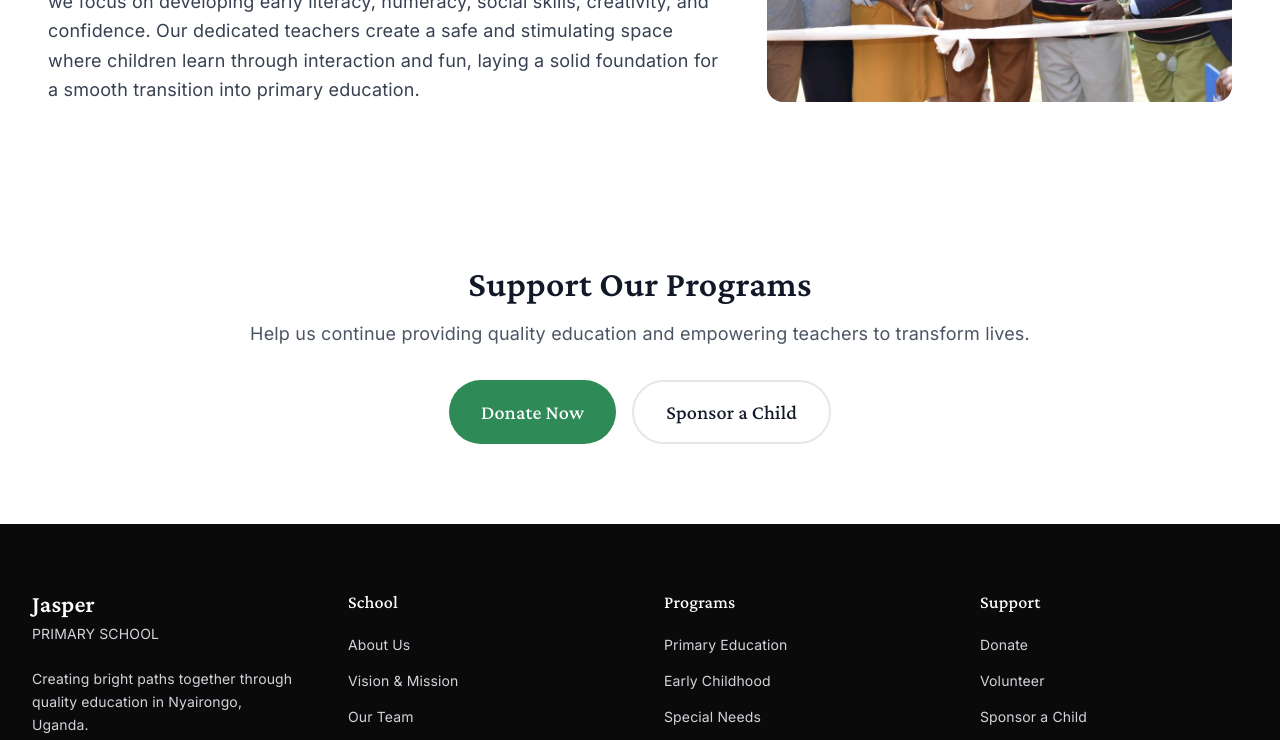
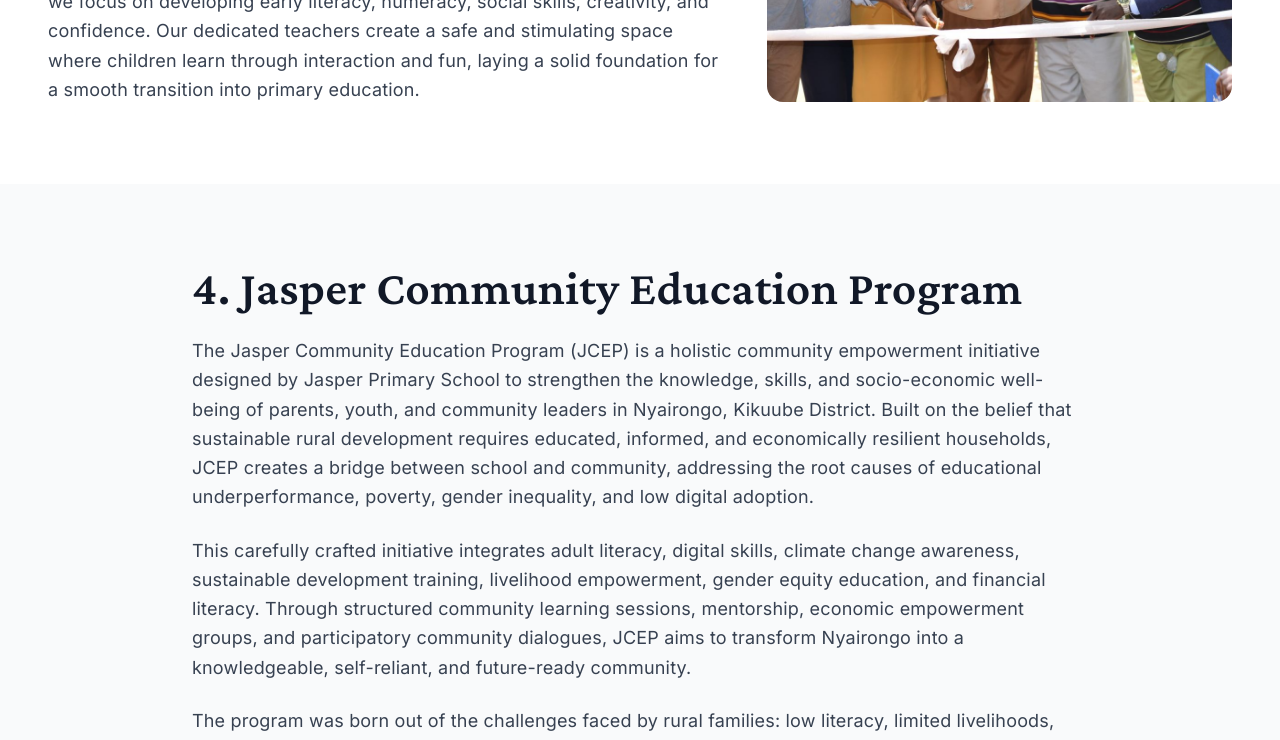
Before and after one commit to JasperSchools/jasperschools, a Next.js app: page /programs in a window 1280 px wide. Shown: the part 2000-2740 px from the top of the page. Built offline with nearby package versions, Linux system fonts and the light colour scheme.

Commit message:
uploaded content for programs page

```diff
--- a/src/app/programs/page.tsx
+++ b/src/app/programs/page.tsx
@@ -54,6 +54,9 @@ export default function ProgramsPage() {
       {/* ECD Education Section */}
       <ECDEducationSection />
 
+      {/* Jasper Community Education Program Section */}
+      <JCEPSection />
+
       {/* Call to Action */}
       <section className="py-12 sm:py-16 lg:py-20 bg-white">
         <div className="max-w-4xl mx-auto px-4 sm:px-6 lg:px-8 text-center">
@@ -104,7 +107,7 @@ function PrimaryEducationSection() {
               animate={isInView ? { opacity: 1, x: 0 } : { opacity: 0, x: -50 }}
               transition={{ duration: 0.8, delay: 0.2 }}
             >
-              Primary Education
+              1. Primary Education
             </motion.h2>
 
             <div className="space-y-6 text-gray-700 text-lg leading-relaxed font-paragraph">
@@ -188,7 +191,7 @@ function TeacherEmpowermentSection() {
               animate={isInView ? { opacity: 1, x: 0 } : { opacity: 0, x: 50 }}
               transition={{ duration: 0.8, delay: 0.2 }}
             >
-              Teacher Empowerment
+              2. Teacher Empowerment
             </motion.h2>
 
             <div className="space-y-6 text-gray-700 text-lg leading-relaxed font-paragraph">
@@ -231,7 +234,7 @@ function ECDEducationSection() {
               animate={isInView ? { opacity: 1, x: 0 } : { opacity: 0, x: -50 }}
               transition={{ duration: 0.8, delay: 0.2 }}
             >
-              ECD Education
+              3. ECD Education
             </motion.h2>
 
             <div className="space-y-6 text-gray-700 text-lg leading-relaxed font-paragraph">
@@ -273,3 +276,60 @@ function ECDEducationSection() {
     </section>
   )
 }
+
+// Jasper Community Education Program Section Component
+function JCEPSection() {
+  const sectionRef = useRef(null)
+  const isInView = useInView(sectionRef, { once: true, amount: 0.3 })
+
+  return (
+    <section ref={sectionRef} className="py-12 sm:py-16 lg:py-20 bg-gray-50">
+      <div className="max-w-8xl mx-auto px-4 sm:px-6 lg:px-8 xl:px-12">
+        <div className="max-w-4xl mx-auto">
+          <motion.h2
+            className="text-3xl sm:text-4xl lg:text-5xl font-heading-bold text-gray-900 mb-6"
+            initial={{ opacity: 0, y: 20 }}
+            animate={isInView ? { opacity: 1, y: 0 } : { opacity: 0, y: 20 }}
+            transition={{ duration: 0.8, delay: 0.2 }}
+          >
+            4. Jasper Community Education Program
+          </motion.h2>
+
+          <div className="space-y-6 text-gray-700 text-lg leading-relaxed font-paragraph">
+            <motion.p
+              initial={{ opacity: 0, y: 20 }}
+              animate={isInView ? { opacity: 1, y: 0 } : { opacity: 0, y: 20 }}
+              transition={{ duration: 0.8, delay: 0.4 }}
+            >
+              The Jasper Community Education Program (JCEP) is a holistic community empowerment initiative designed by Jasper Primary School to strengthen the knowledge, skills, and socio-economic well-being of parents, youth, and community leaders in Nyairongo, Kikuube District. Built on the belief that sustainable rural development requires educated, informed, and economically resilient households, JCEP creates a bridge between school and community, addressing the root causes of educational underperformance, poverty, gender inequality, and low digital adoption.
+            </motion.p>
+
+            <motion.p
+              initial={{ opacity: 0, y: 20 }}
+              animate={isInView ? { opacity: 1, y: 0 } : { opacity: 0, y: 20 }}
+              transition={{ duration: 0.8, delay: 0.6 }}
+            >
+              This carefully crafted initiative integrates adult literacy, digital skills, climate change awareness, sustainable development training, livelihood empowerment, gender equity education, and financial literacy. Through structured community learning sessions, mentorship, economic empowerment groups, and participatory community dialogues, JCEP aims to transform Nyairongo into a knowledgeable, self-reliant, and future-ready community.
+            </motion.p>
+
+            <motion.p
+              initial={{ opacity: 0, y: 20 }}
+              animate={isInView ? { opacity: 1, y: 0 } : { opacity: 0, y: 20 }}
+              transition={{ duration: 0.8, delay: 0.8 }}
+            >
+              The program was born out of the challenges faced by rural families: low literacy, limited livelihoods, climate change threats, gender disparities, and weak parental engagement in education. By weaving together adult education, climate literacy, gender equity, financial living skills, and community leadership, JCEP turns Jasper Primary School into a dynamic engine for community empowerment.
+            </motion.p>
+
+            <motion.p
+              initial={{ opacity: 0, y: 20 }}
+              animate={isInView ? { opacity: 1, y: 0 } : { opacity: 0, y: 20 }}
+              transition={{ duration: 0.8, delay: 1.0 }}
+            >
+              The hallmark of this approach is its inclusivity—parents, youth, guardians, and village opinion leaders learn together, strengthening family and community bonds while actively supporting children's academic journeys. This collaborative model ensures that the entire community grows together, creating a sustainable foundation for long-term transformation.
+            </motion.p>
+          </div>
+        </div>
+      </div>
+    </section>
+  )
+}
```
